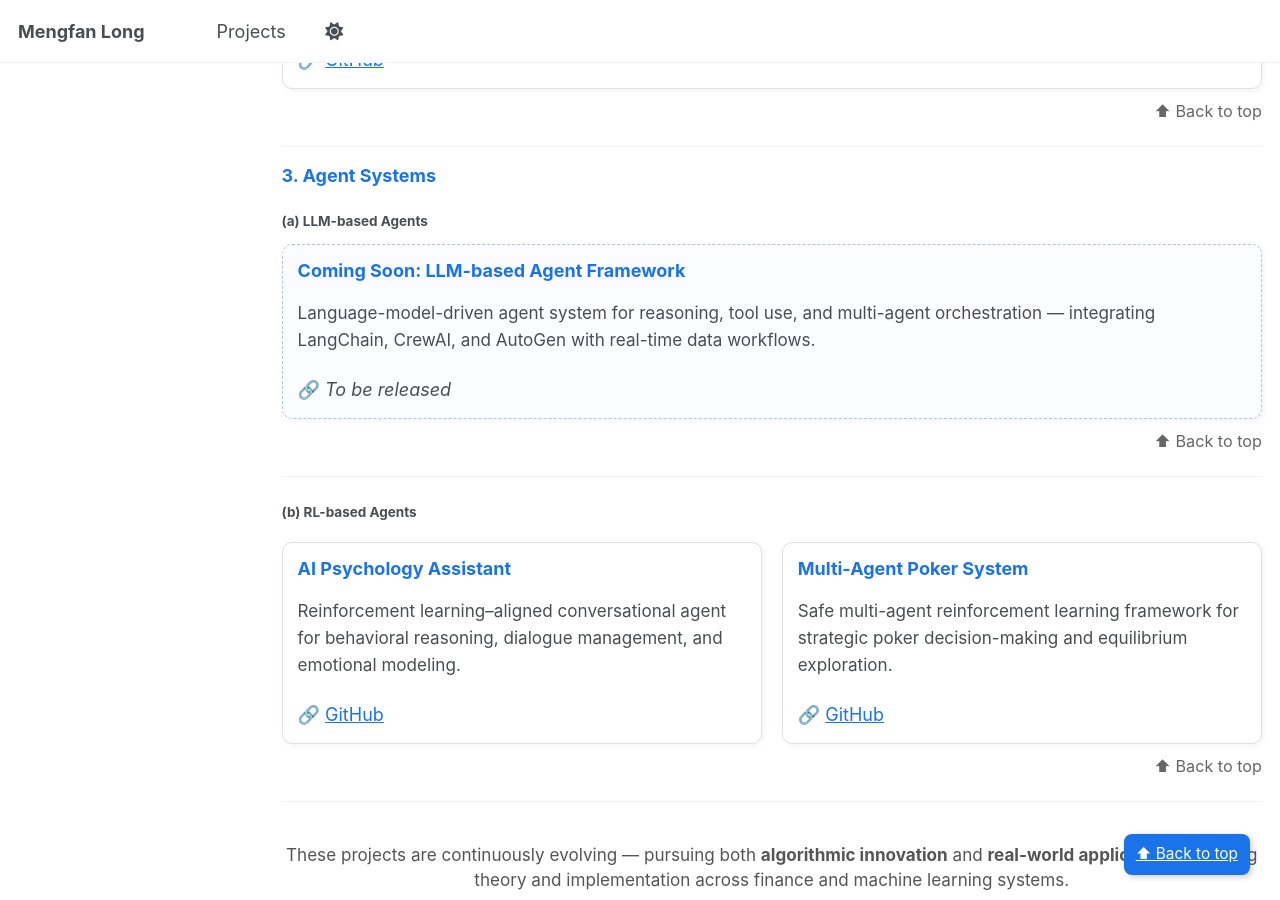
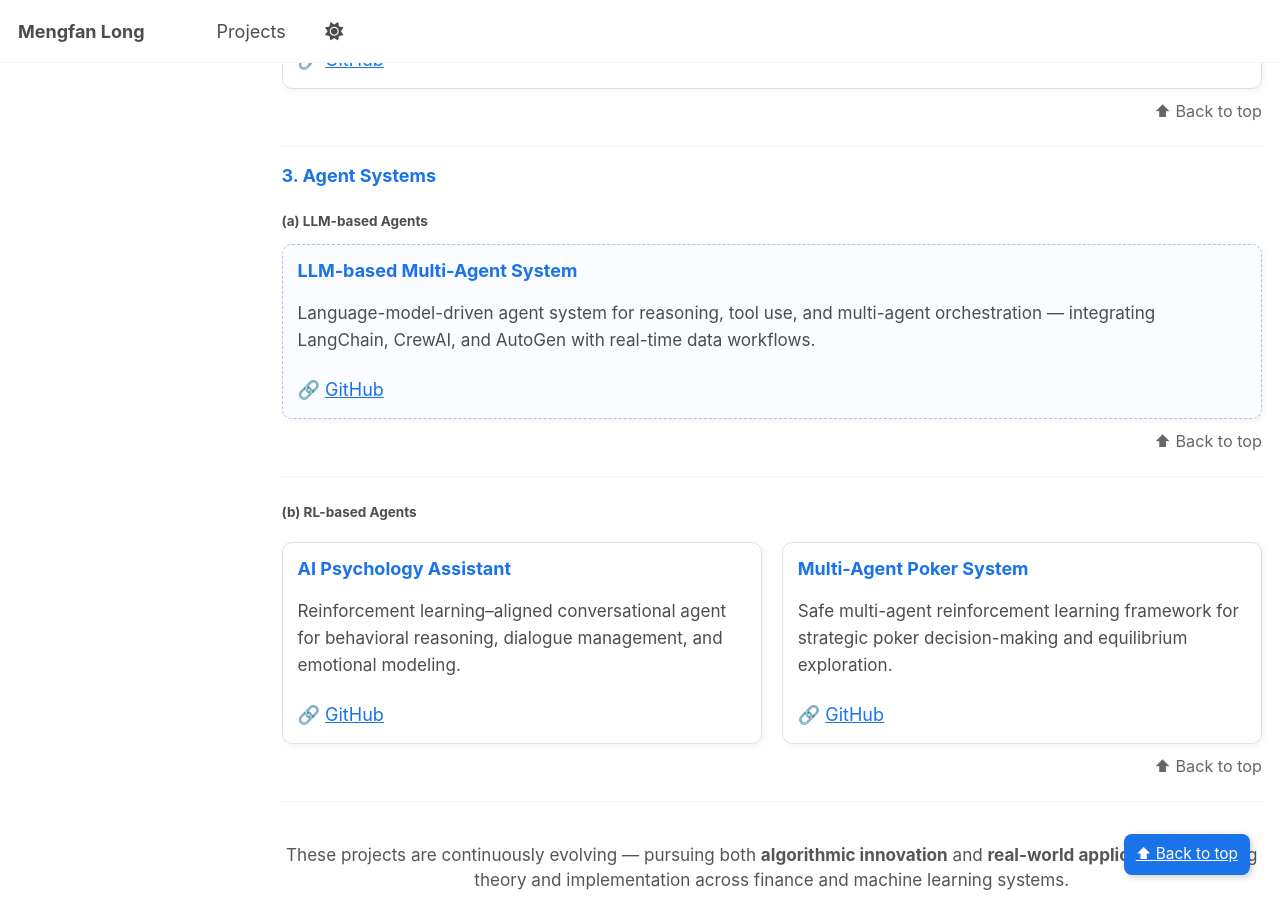
Before and after one commit to kevinlmf/kevinlmf.github.io, a Jekyll site: the page built from _pages/projects.md, in a window 1280 px wide and 900 px high, scrolled down 2492 px. Built offline with Jekyll 4.4.1, drawn with Linux system fonts in a browser that asks for light colours; a script that is not in the unit is left out.

Commit message:
Update projects.md

```diff
--- a/_pages/projects.md
+++ b/_pages/projects.md
@@ -122,12 +122,13 @@ A comprehensive collection of research and engineering projects spanning **quant
 #### <a id="llm-agents"></a> (a) LLM-based Agents
 
 <div class="proj-card special">
-  <h3>Coming Soon: LLM-based Agent Framework</h3>
+  <h3>LLM-based Multi-Agent System</h3>
   <p>Language-model-driven agent system for reasoning, tool use, and multi-agent orchestration — integrating LangChain, CrewAI, and AutoGen with real-time data workflows.</p>
-  🔗 <em>To be released</em>
+  🔗 <a href="https://github.com/kevinlmf/LLM-based-Multi-Agent-System" target="_blank">GitHub</a>
 </div>
 
 <p class="back-top"><a href="#top">⬆ Back to top</a></p>
+
 
 ---
 
```
